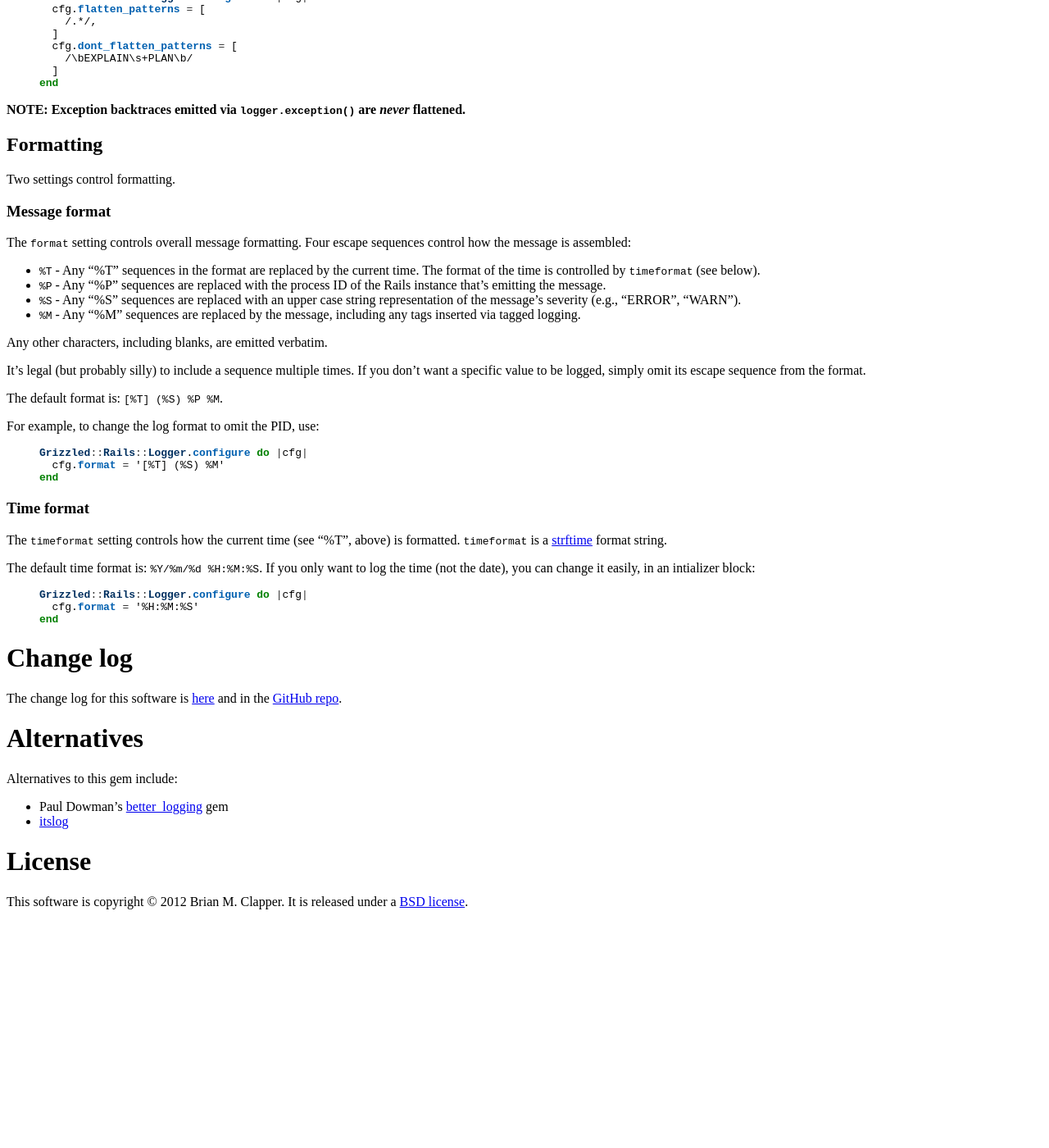
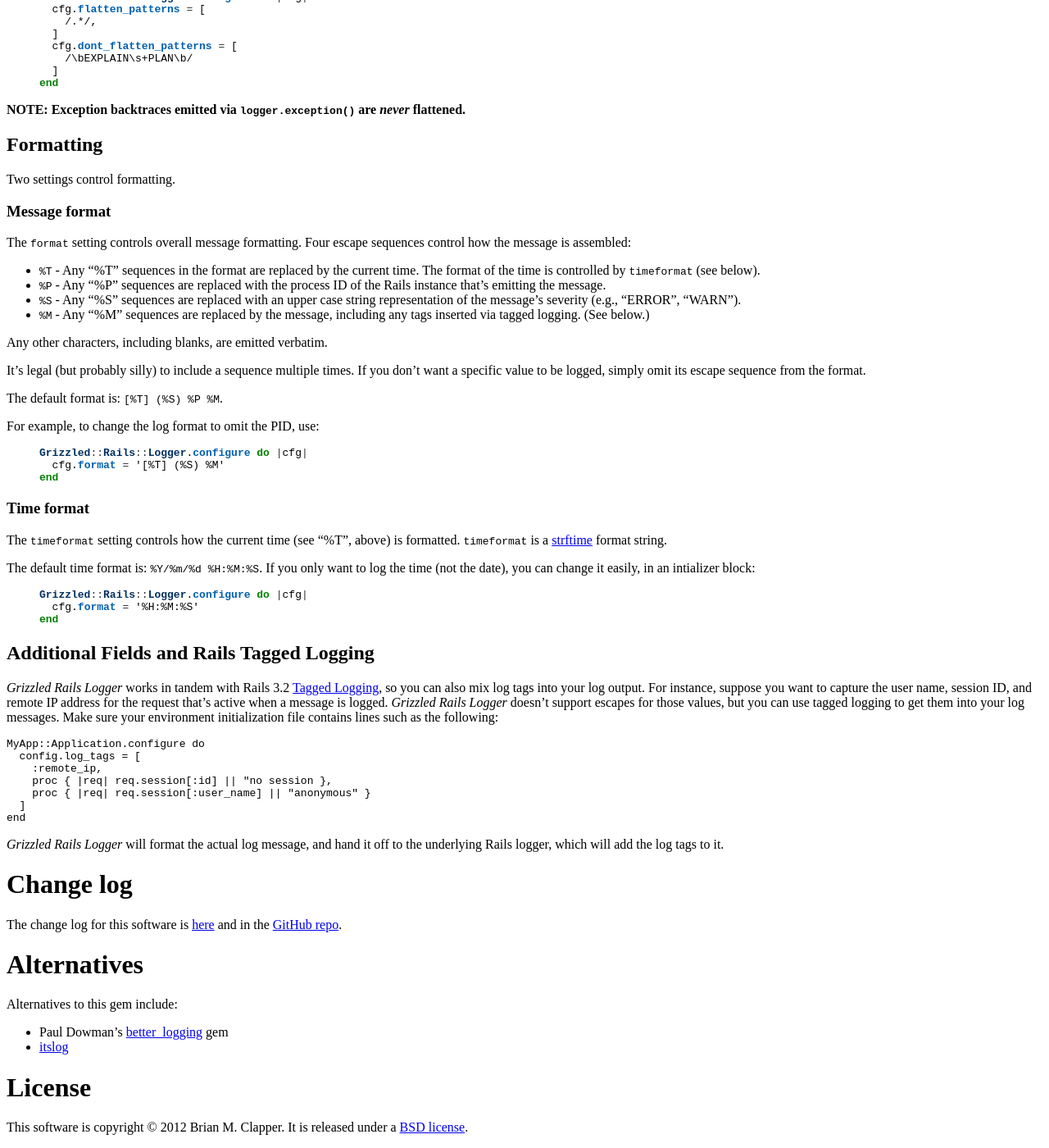
Before and after one commit to bmc/grizzled-rails-logger, a Jekyll site: the page built from index.md, in a window 1280 px wide and 1400 px high, scrolled down 2659 px. Shown: the whole window at 82% size. Built offline with Jekyll 4.4.1, drawn with Linux system fonts in a browser that asks for light colours; before the commit the page ends 3784 px from its top, so only the background shows below that.

Commit message:
Updated documentation to reflect use of this package with Tagged Logging.

```diff
--- a/index.md
+++ b/index.md
@@ -227,7 +227,7 @@
 * `%S` - Any "%S" sequences are replaced with an upper case string
   representation of the message's severity (e.g., "ERROR", "WARN").
 * `%M` - Any "%M" sequences are replaced by the message, including any
-  tags inserted via tagged logging.
+  tags inserted via tagged logging. (See below.)
 
 Any other characters, including blanks, are emitted verbatim.
 
@@ -259,6 +259,27 @@
 end
 {% endhighlight %}
 
+## Additional Fields and Rails Tagged Logging
+
+_Grizzled Rails Logger_ works in tandem with Rails 3.2 [Tagged Logging][], so
+you can also mix log tags into your log output. For instance, suppose you want
+to capture the user name, session ID, and remote IP address for the request
+that's active when a message is logged. _Grizzled Rails Logger_ doesn't support
+escapes for those values, but you can use tagged logging to get them into your
+log messages. Make sure your environment initialization file contains lines
+such as the following:
+
+    MyApp::Application.configure do
+      config.log_tags = [
+        :remote_ip,
+        proc { |req| req.session[:id] || "no session },
+        proc { |req| req.session[:user_name] || "anonymous" }
+      ]
+    end
+
+_Grizzled Rails Logger_ will format the actual log message, and hand it off
+to the underlying Rails logger, which will add the log tags to it.
+
 # Change log
 
 The change log for this software is [here](CHANGELOG.html) and in the
@@ -282,3 +303,4 @@
 [itslog]: https://github.com/johnnytommy/itslog
 [term-ansicolor]: https://github.com/flori/term-ansicolor
 [strftime]: http://strftime.net/
+[Tagged Logging]: http://guides.rubyonrails.org/3_2_release_notes.html#tagged-logging
```
